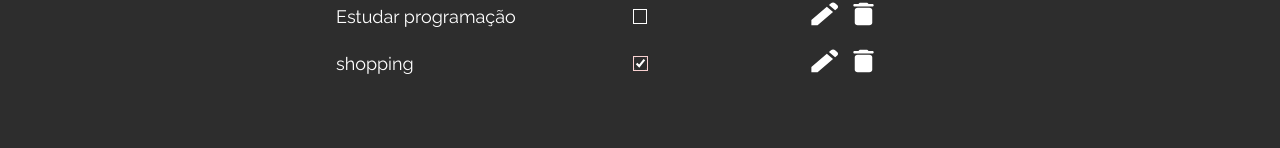
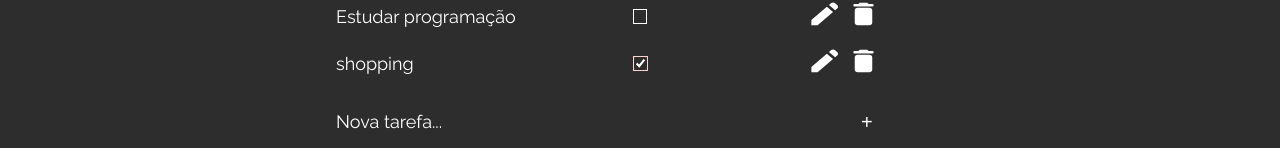
Before and after one commit to eduardojordane/OrganizadorTarefas, a React (Vite) app: page / in a window 1280 px wide. Shown: the part 804-952 px from the top of the page. Before the commit the page ends 887 px from the top, so only its background shows below. Built offline with nearby package versions, Linux system fonts and the light colour scheme.

Commit message:
projeto finalizado

```diff
--- a/src/components/Router/Router.jsx
+++ b/src/components/Router/Router.jsx
@@ -42,13 +42,15 @@ const mudarEstado = (id) => {
 
 const [modalIsOpen, setModalIsOpen] = useState(false);
 const [selectedTask, setSelectedTask] = useState(null);
-const [editedPhrase, setEditedPhrase] = useState('');
+const [editedPhrase, setEditedDescription] = useState('');
+const [newTask, setNewTask] = useState({ title: '', description: '', completed: false });
+const [newTaskModalIsOpen, setNewTaskModalIsOpen] = useState(false);
 
 
 
 const openModal = (task) => {
   setSelectedTask(task);
-  setEditedPhrase(task.description);
+  setEditedDescription(task.description);
   setModalIsOpen(true);
 };
 
@@ -75,6 +77,19 @@ const removeItem = (id) => {
   const newData = array.filter((e) => e.id !== id);
   setArray(newData);
 };
+
+const openNewTaskModal = () => {
+    setNewTaskModalIsOpen(true);
+};
+
+const addNewTask = () => {
+    if (newTask.title && newTask.description) {
+      const newId = Math.max(...array.map((task) => task.id), -1) + 1;
+      setArray([...array, { ...newTask, id: newId }]);
+      setNewTask({ title: '', description: '', completed: false });
+      setNewTaskModalIsOpen(false);
+    }
+  };
 
  return (
     <div className="Tasks">
@@ -108,10 +123,19 @@ const removeItem = (id) => {
                 <td className="StatusOpcoesAlign">
                   <button onClick={() => openModal(task)}><img src={Pencil} alt="Editar"/></button>
                   <button onClick={() => removeItem(task.id)}><img src={Trash} alt="Remover"/></button>
-                 </td>
+                </td>
               </tr>
             );
           })}
+          <tr className='newTaskRow'>
+            <td>
+              <p>Nova tarefa...</p>
+            </td>
+            <td></td>
+            <td id="addButton">
+            <button onClick={openNewTaskModal} id="addButton">+</button>
+            </td>
+          </tr>
         </tbody>
       </table>
       <Modal
@@ -123,11 +147,30 @@ const removeItem = (id) => {
         <input
           type="text"
           value={editedPhrase}
-          onChange={(e) => setEditedPhrase(e.target.value)}
+          onChange={(e) => setEditedDescription(e.target.value)}
         />
         <div>
           <button onClick={closeModal}>Não</button>
           <button onClick={updateTask}>Sim</button>
+        </div>
+      </Modal>
+      <Modal isOpen={newTaskModalIsOpen} onRequestClose={() => setNewTaskModalIsOpen(false)} className="Modal">
+        <p>Adicionar nova tarefa</p>
+        <input
+          type="text"
+          placeholder="Nova Tarefa"
+          value={newTask.title}
+          onChange={(e) => setNewTask({ ...newTask, title: e.target.value })}
+        />
+        <input
+          type="text"
+          placeholder="Descrição"
+          value={newTask.description}
+          onChange={(e) => setNewTask({ ...newTask, description: e.target.value })}
+        />
+        <div>
+          <button onClick={() => setNewTaskModalIsOpen(false)}>Cancelar</button>
+          <button onClick={addNewTask}>Adicionar</button>
         </div>
       </Modal>
     </div>
--- a/src/components/Router/Router.scss
+++ b/src/components/Router/Router.scss
@@ -105,7 +105,7 @@ button:active{
     flex-direction: column;
     align-items: center;
     width: 450px;
-    height: 280px;
+    height: 300px;
     border-radius: 5px;
 
     background-color: #fff;
@@ -145,3 +145,10 @@ button:active{
     color: white;
     border: 1px;
 }
+
+
+#addButton{
+    color: white;
+    font-size: 20px;
+    margin-left: 115px;
+}
```
